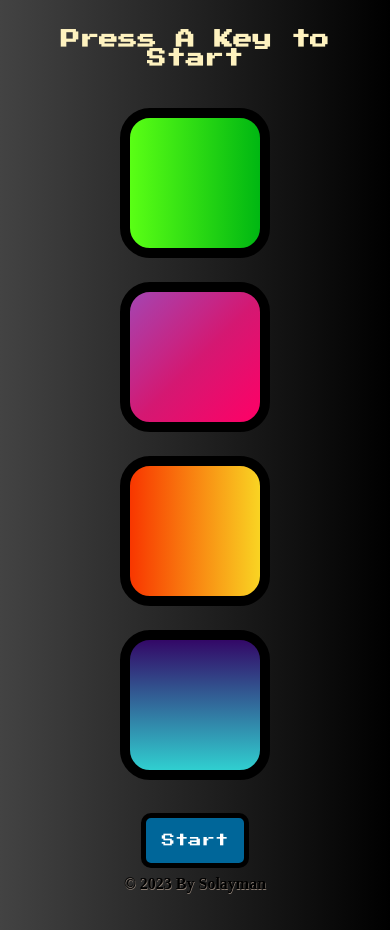
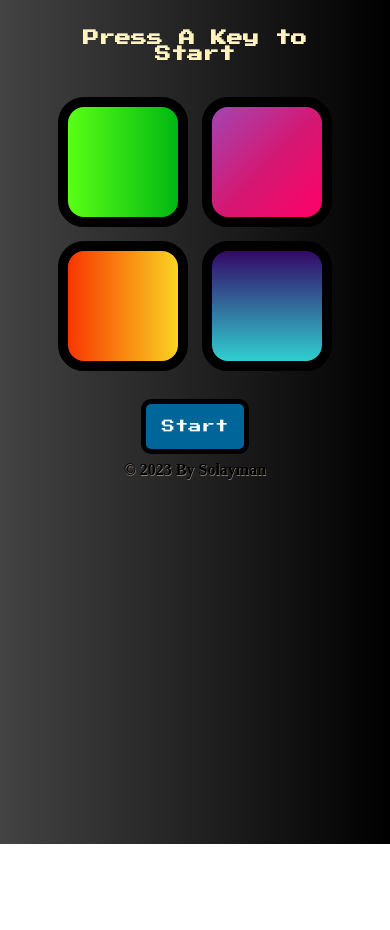
Before and after one commit to SolayMan001/game, a plain HTML site: page index.html in a window 390 px wide. After the commit the page ends 844 px from the top, so only its background shows below. Drawn offline with nearby package versions, Linux system fonts and the light colour scheme.

Commit message:
Update styles.css

```diff
--- a/styles.css
+++ b/styles.css
@@ -218,3 +218,29 @@ body {
     font-family: 'Press Start 2P', cursive;
   }
 }
+
+@media (max-width:490px) {
+  #level-title {
+    font-family: 'Press Start 2P', cursive;
+    font-size: 1rem;
+    margin:  8%;
+    color: #FEF2BF;
+  }
+
+  .container {
+    display: block;
+    width: 100%;
+    margin: auto;
+
+  }
+
+  .btn {
+    margin: 5px;
+    display: inline-block;
+    height: 130px;
+    width: 130px;
+    border: 10px solid black;
+    border-radius: 20%;
+  }
+
+}
```
